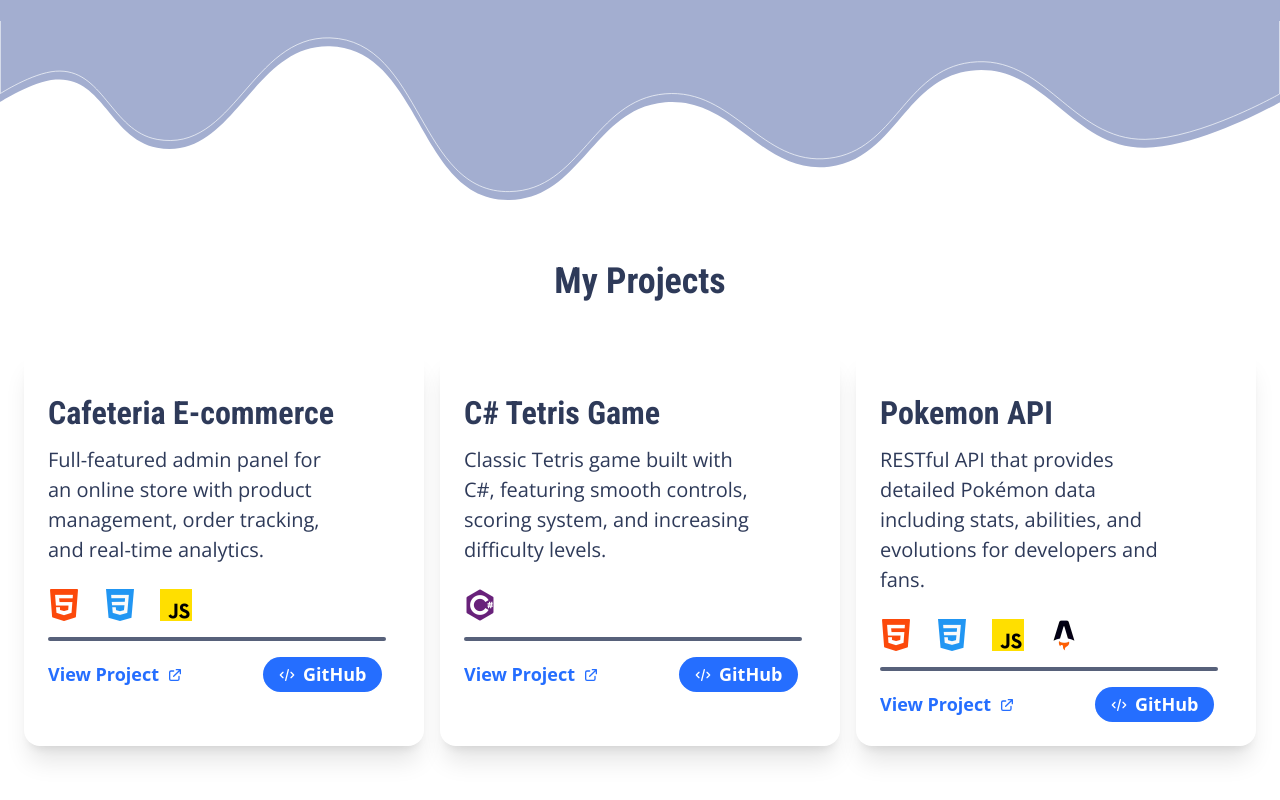
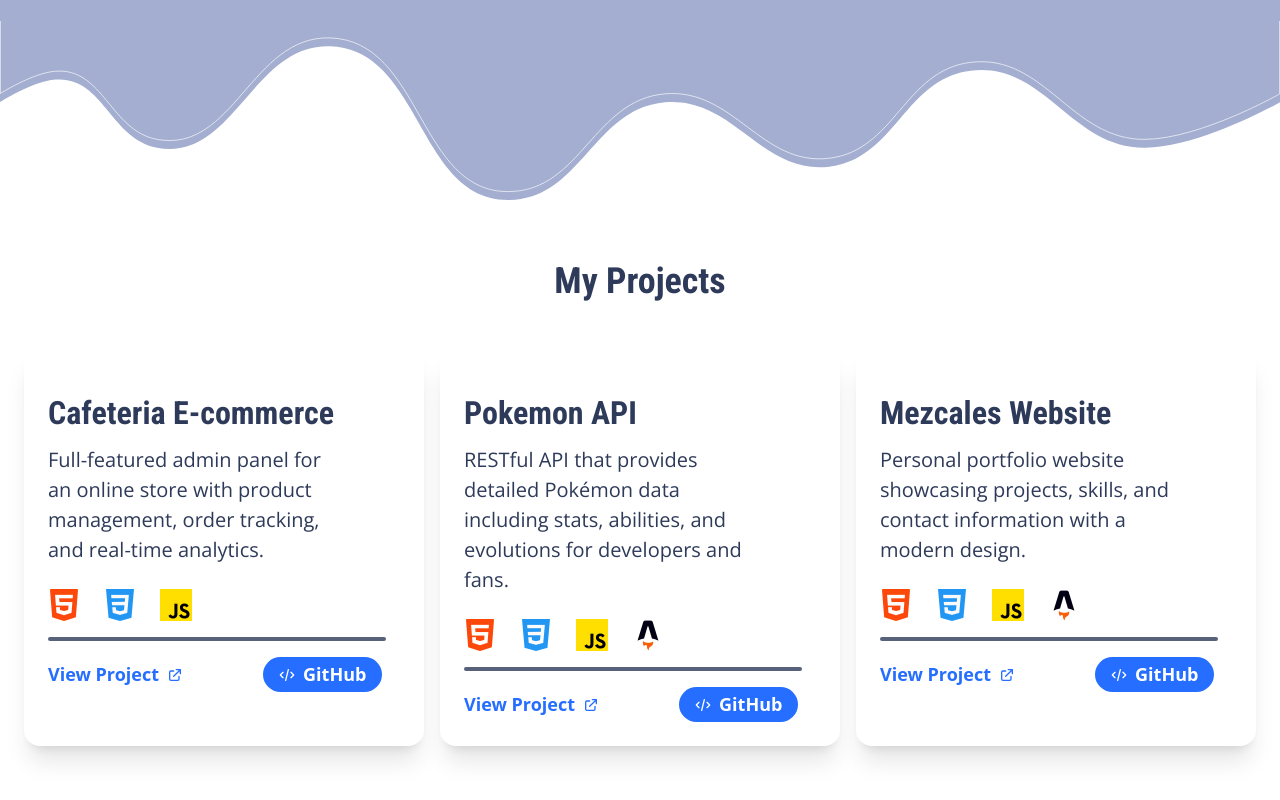
Before and after one commit to SethMillan/portfolio_v000, a React (Vite) app: page / in a window 1280 px wide. Shown: the part 2687-3487 px from the top of the page. Built offline with nearby package versions, Linux system fonts and the light colour scheme.

Commit message:
feat(My Projects): :rocket: my projects
lista los proyectos que tengo, deje nomas 3 porque nomas esos tengo jajaja

```diff
--- a/src/components/Projects/ProjectCard.tsx
+++ b/src/components/Projects/ProjectCard.tsx
@@ -4,14 +4,12 @@
   technologies,
   liveUrl,
   codeUrl,
-  category,
 }: {
   title: string;
   description: string;
   technologies: string[];
   liveUrl?: string;
   codeUrl?: string;
-  category: string;
 }) => {
   return (
     <div className="w-[400px] bg-[var(--background-card)] h-auto rounded-2xl p-6 shadow-xl  flex flex-col align-start  hover:scale-101 hover:shadow-xl transition-shadow transition-transform duration-300 ">
@@ -39,19 +37,25 @@
       <div className="w-[96%] h-1 bg-[var(--color-text)] opacity-80 rounded-2xl mt-4"></div>
       {/* Links */}
       <div className="flex flex-row justify-between w-[95%] pt-4">
-        <p className="flex items-center gap-2 text-[var(--color-primary)] text-[18px] cursor-pointer hover:scale-105 font-bold duration-100 ease-in-out">
+        <a
+        href={liveUrl}
+        target="_blank"
+        className="flex items-center gap-2 text-[var(--color-primary)] text-[18px] cursor-pointer hover:scale-105 font-bold duration-100 ease-in-out">
           View Project
           <svg className="w-4 h-4" fill="none" stroke="currentColor" viewBox="0 0 24 24">
             <path strokeLinecap="round" strokeLinejoin="round" strokeWidth={2} d="M10 6H6a2 2 0 00-2 2v10a2 2 0 002 2h10a2 2 0 002-2v-4M14 4h6m0 0v6m0-6L10 14" />
           </svg>
-        </p>
+        </a>
         <div className="flex flex-row gap-6  rounded-4xl p-1 px-4 cursor-pointer hover:scale-105 font-bold duration-100 ease-in-out bg-[var(--color-primary)]">
-          <p className="flex flex-row items-center gap-2 text-[var(--color-card)] text-[18px] ">
+          <a
+          href={codeUrl}
+          target="_blank"
+          className="flex flex-row items-center gap-2 text-[var(--color-card)] text-[18px] ">
             <svg className="w-4 h-4" fill="none" stroke="currentColor" viewBox="0 0 24 24">
               <path strokeLinecap="round" strokeLinejoin="round" strokeWidth={2} d="M10 20l4-16m4 4l4 4-4 4M6 16l-4-4 4-4" />
             </svg>
             GitHub
-          </p>
+          </a>
         </div>
       </div>
     </div>
--- a/src/components/Projects/ProjectSection.tsx
+++ b/src/components/Projects/ProjectSection.tsx
@@ -8,34 +8,30 @@
       title: "Cafeteria E-commerce",
       description:
         "Full-featured admin panel for an online store with product management, order tracking, and real-time analytics.",
-      category: "Web App",
       technologies: ["./icons/html.png", "./icons/css.png", "./icons/js.png"],
-      liveUrl: "https://example.com/demo1",
-      codeUrl: "https://github.com/user/project1",
+      liveUrl: "https://kopi-pearl.vercel.app/",
+      codeUrl: "https://github.com/SethMillan/Kopi",
     },
     {
       id: 2,
-      title: "C# Tetris Game",
-      description:"Classic Tetris game built with C#, featuring smooth controls, scoring system, and increasing difficulty levels.",
-      category: "Game",
-      technologies: ["./icons/c_sharp.png"],
-      liveUrl:
-        "https://play.google.com/store/apps/details?id=com.example.taskapp",
-      codeUrl: "https://github.com/user/project2",
-    },
-    {
-      id: 3,
       title: "Pokemon API",
       description:"RESTful API that provides detailed Pokémon data including stats, abilities, and evolutions for developers and fans.",
-      category: "API",
       technologies: [
         "./icons/html.png",
         "./icons/css.png",
         "./icons/js.png",
         "./icons/astro.webp",
       ],
-      liveUrl: "https://example.com/chatbot",
-      codeUrl: "https://github.com/user/chatbot",
+      liveUrl: "noay",
+      codeUrl: "https://github.com/SethMillan/astro-5-pokemon",
+    },
+    {
+      id: 3,
+      title: "Mezcales Website",
+        description:"Personal portfolio website showcasing projects, skills, and contact information with a modern design.",
+      technologies: ["./icons/html.png", "./icons/css.png", "./icons/js.png","./icons/astro.webp"],
+      liveUrl: "https://mezcal-elaferrado.vercel.app/",
+      codeUrl: "https://github.com/SethMillan/mezcal-web",
     },
   ];
 
@@ -51,7 +47,6 @@
               key={project.id}
               title={project.title}
               description={project.description}
-              category={project.category}
               technologies={project.technologies}
               liveUrl={project.liveUrl}
               codeUrl={project.codeUrl}
```
